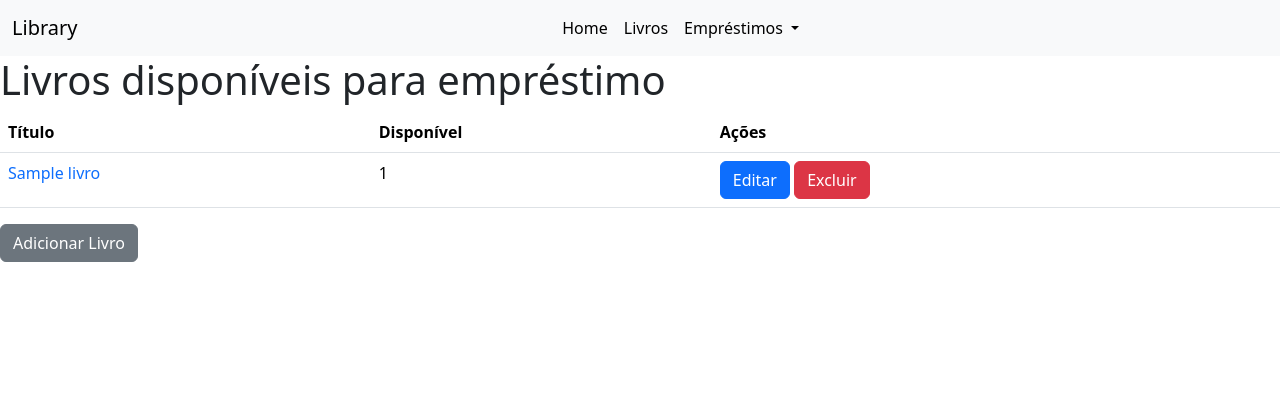
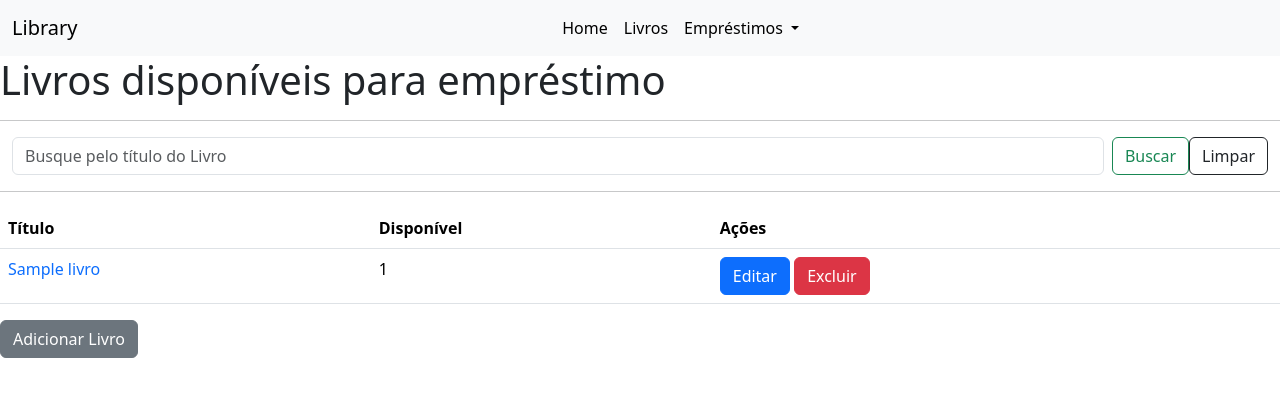
Before and after one commit to HugoMoises/Library, a Django app: page /livros/ in a window 1280 px wide. Shown: the top 397 px of the page. Run offline with Django 5.2, Linux system fonts and the light colour scheme; tables that the repository leaves empty hold one stand-in row (values such as "Sample post").

Commit message:
Adicionando Busca e Filtro pro titulo do livro na view de listagem de livros.

```diff
--- a/library/templates/livros/livros_list.html
+++ b/library/templates/livros/livros_list.html
@@ -3,6 +3,15 @@
 
 {% block content %}
     <h1>Livros disponíveis para empréstimo</h1>
+    <hr>
+    <div class="container-fluid">
+      <form action="" method="get" class="d-flex">
+        <input class="form-control me-2" type="text" name="title" id="" value="{{request.GET.title}}" placeholder="Busque pelo título do Livro" aria-label="Search">
+        <button class="btn btn-outline-success" type="submit">Buscar</button>
+        <a href="{% url 'livros_list' %}" class="btn btn-outline-dark">Limpar</a>
+      </form>
+    </div>
+    <hr>
     <table class="table">
         <thead>
           <tr>
--- a/library/views.py
+++ b/library/views.py
@@ -14,6 +14,16 @@ class LivroListView(ListView):
     template_name = 'livros/livros_list.html'
     model = Livro
     context_object_name = 'livros'
+    def get_queryset(self):
+        title = self.request.GET.get('title')
+
+        if title:
+            livros = Livro.objects.filter(title__icontains=title)
+        else:
+            livros = Livro.objects.all()
+
+        return livros
+
 
 class LivroCreateView(CreateView):
     model = Livro
@@ -42,6 +52,7 @@ class EmprestimoListView(ListView):
     template_name = 'emprestimos/emprestimos_list.html'
     model = Emprestimo
     context_object_name = 'emprestimos'
+
 
 class EmprestimoCreateView(CreateView):
     model = Emprestimo
```
